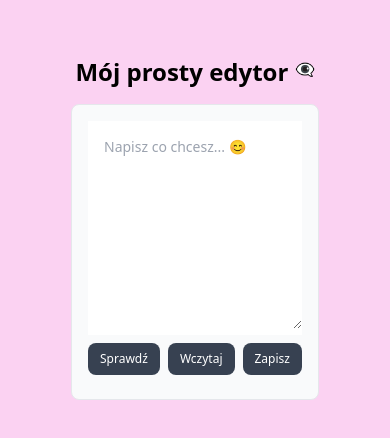
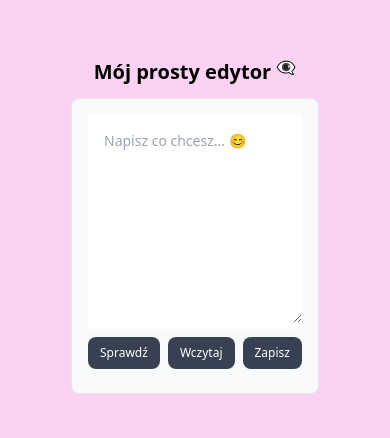
Before and after one commit to moniabysiak/simple-editor, a website built with Parcel: page src/index.html in a window 390 px wide. Shown: the part 202-640 px from the top of the page. Built offline with nearby package versions, Linux system fonts and the light colour scheme.

Commit message:
changing h1 -  bad display on phone

```diff
--- a/src/index.html
+++ b/src/index.html
@@ -19,7 +19,7 @@
 
 <body class="bg-pink flex min-h-screen justify-center items-center flex-col">
 
-    <h1 class=" p-4 first-line:text-2xl font-bold">
+    <h1 class=" p-3 first-line:text-xl font-bold">
         Mój prosty edytor <span class="inline-block animate-bounce">👁‍🗨</span>
     </h1>
     <section>
```
